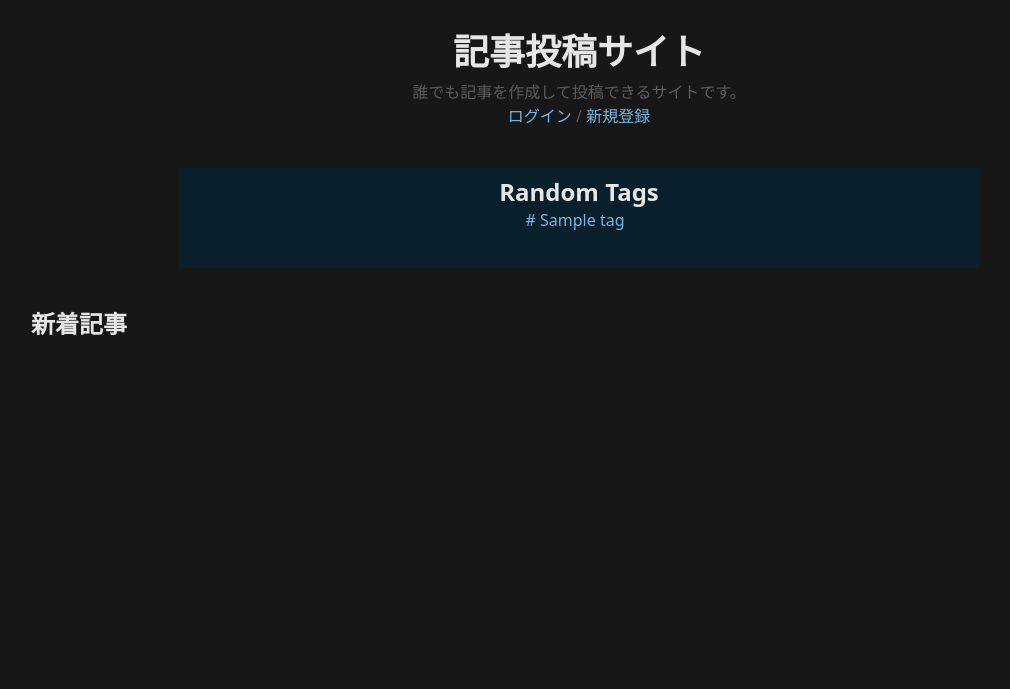
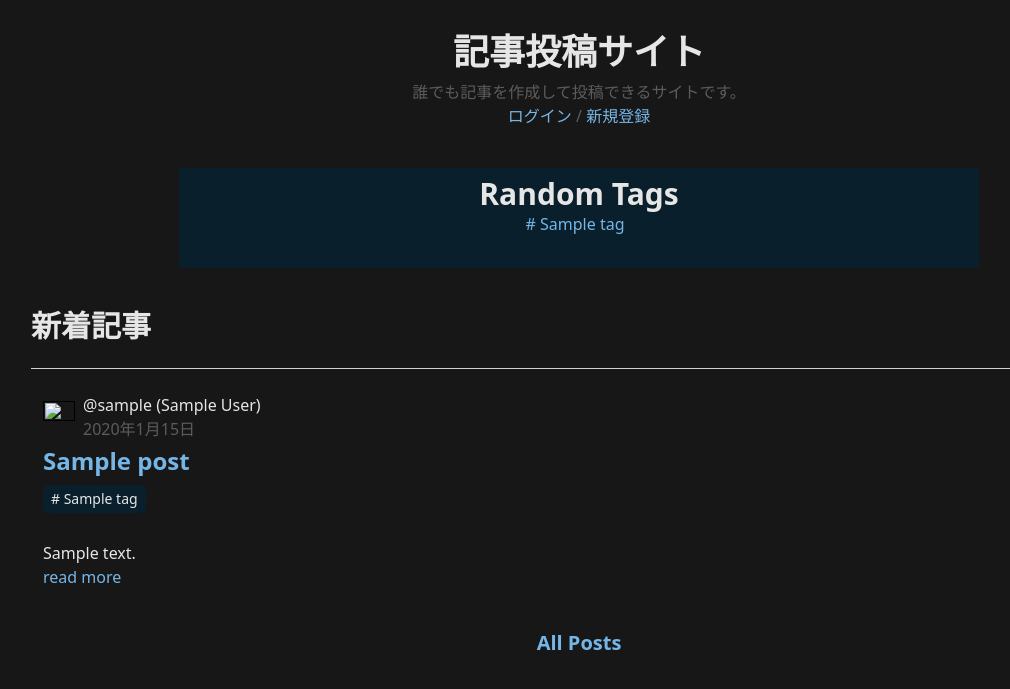
Before and after one commit to RikuDelicious/raccoon, a Django app: page / in a window 1280 px wide. Shown: the part 56-745 px from the top of the page, without its empty margins (61-1071 px from the left). Run offline with Django 4.2, Linux system fonts and the light colour scheme; tables that the repository leaves empty hold one stand-in row (values such as "Sample post"); some libraries are stand-ins or nearby versions.

Commit message:
indexページ アイコン・リンク以外作成完了

```diff
--- a/raccoon/articleapp/templates/articleapp/index.html
+++ b/raccoon/articleapp/templates/articleapp/index.html
@@ -10,20 +10,64 @@
     </div>
 </div>
 <div class="max-w-[800px] mx-auto min-h-[100px] mb-10 p-2 bg-[#091F2C] text-center">
-    <h2 class="text-2xl font-bold text-[#E6E6E6]">Random Tags</h2>
+    <h2 class="text-3xl font-bold text-[#E6E6E6]">Random Tags</h2>
     <div class="max-w-[400px] mx-auto">
         {% for tag in tags %}
         <a href=""
             class="text-[#75B6E7] hover:text-[#278CDA] hover:underline decoration-[#278CDA] mr-2 whitespace-nowrap">
-            # {{ tag.name }}</a>
+            # {{ tag.name }}
+        </a>
         {% endfor %}
     </div>
 </div>
 <div>
-    <h2 class="text-2xl font-bold text-[#E6E6E6]">新着記事</h2>
-    <div>
+    <h2 class="text-3xl font-bold text-[#E6E6E6] mb-6">新着記事</h2>
+    <div class="mb-4">
         {% for post in posts %}
+        <div class="py-6 px-3 border-t border-t-[#D2D2D2]">
+            <div class="flex items-center mb-1">
+                <a href="" class="mr-2"><img src="" alt="" width="32" height="32"></a>
+                <div>
+                    <div>
+                        <a href="" class="text-[#E6E6E6] hover:underline">
+                            @{{ post.user.username }}
+                            {% if post.user.display_name %}
+                            <span>({{ post.user.display_name }})</span>
+                            {% endif %}
+                        </a>
+
+                    </div>
+                    <p class="text-[#5D5C5C]">
+                        {{ post.date_publish }}
+                    </p>
+                </div>
+            </div>
+            <h3 class="mb-2">
+                <a href=""
+                    class="text-2xl font-bold text-[#75B6E7] hover:text-[#278CDA] hover:underline decoration-[#278CDA]">
+                    {{ post.title }}
+                </a>
+            </h3>
+            <div class="mb-6">
+                {% for tag in post.tags.all %}
+                <a href=""
+                    class="inline-block mb-1 px-2 py-1 bg-[#091F2C] text-sm text-[#E6E6E6] rounded-md whitespace-nowrap">
+                    # {{tag.name }}
+                </a>
+                {% endfor %}
+            </div>
+            <div>
+                <p class="text-[#E6E6E6]">{{ post.body | truncatechars:150 }}</p>
+                <a href="" class="text-[#75B6E7] hover:text-[#278CDA] hover:underline decoration-[#278CDA]">read
+                    more</a>
+            </div>
+        </div>
         {% endfor %}
+    </div>
+    <div class="text-center">
+        <a href="" class="text-xl font-bold text-[#75B6E7] hover:text-[#278CDA] hover:underline decoration-[#278CDA]">
+            All Posts
+        </a>
     </div>
 </div>
 {% endblock main %}
```
